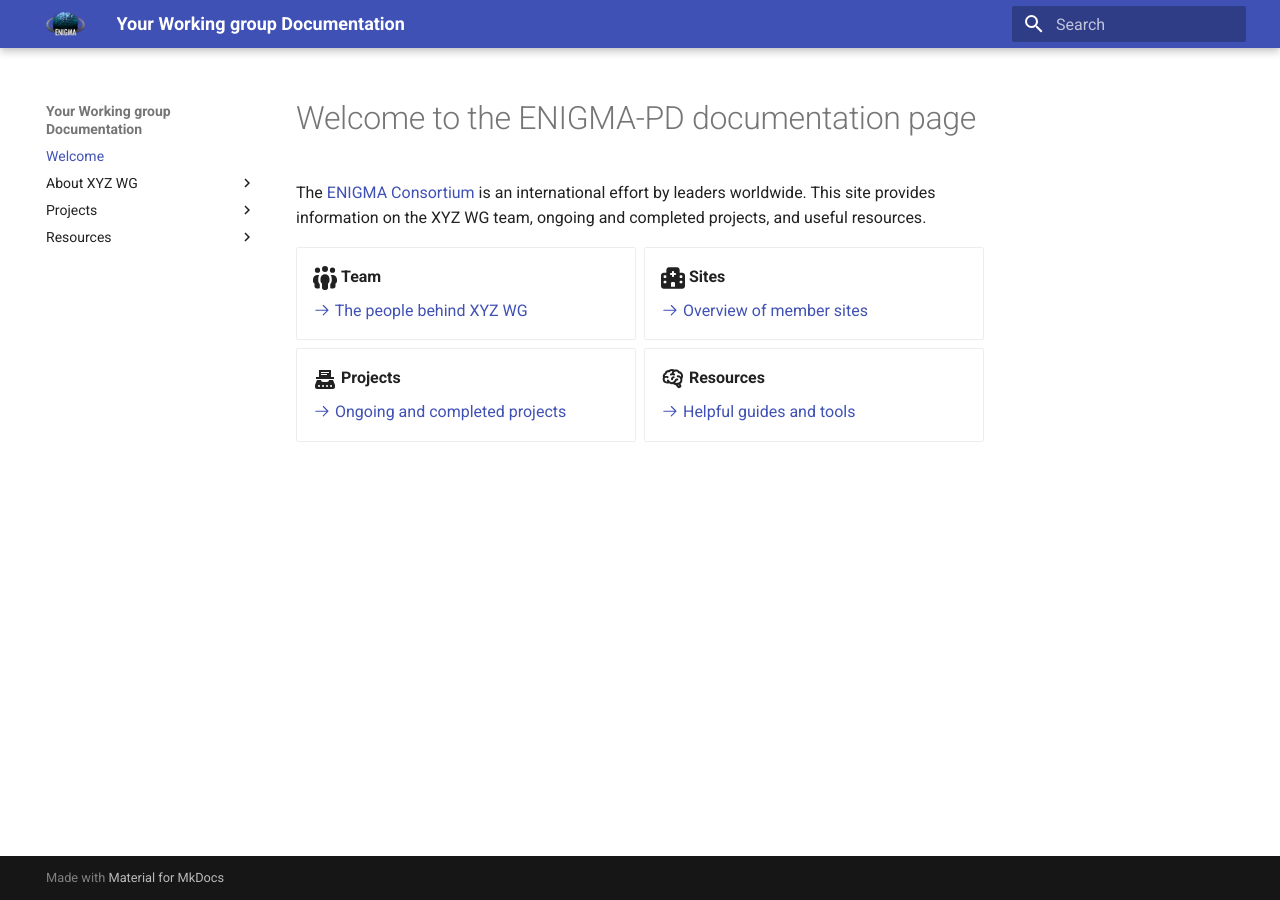
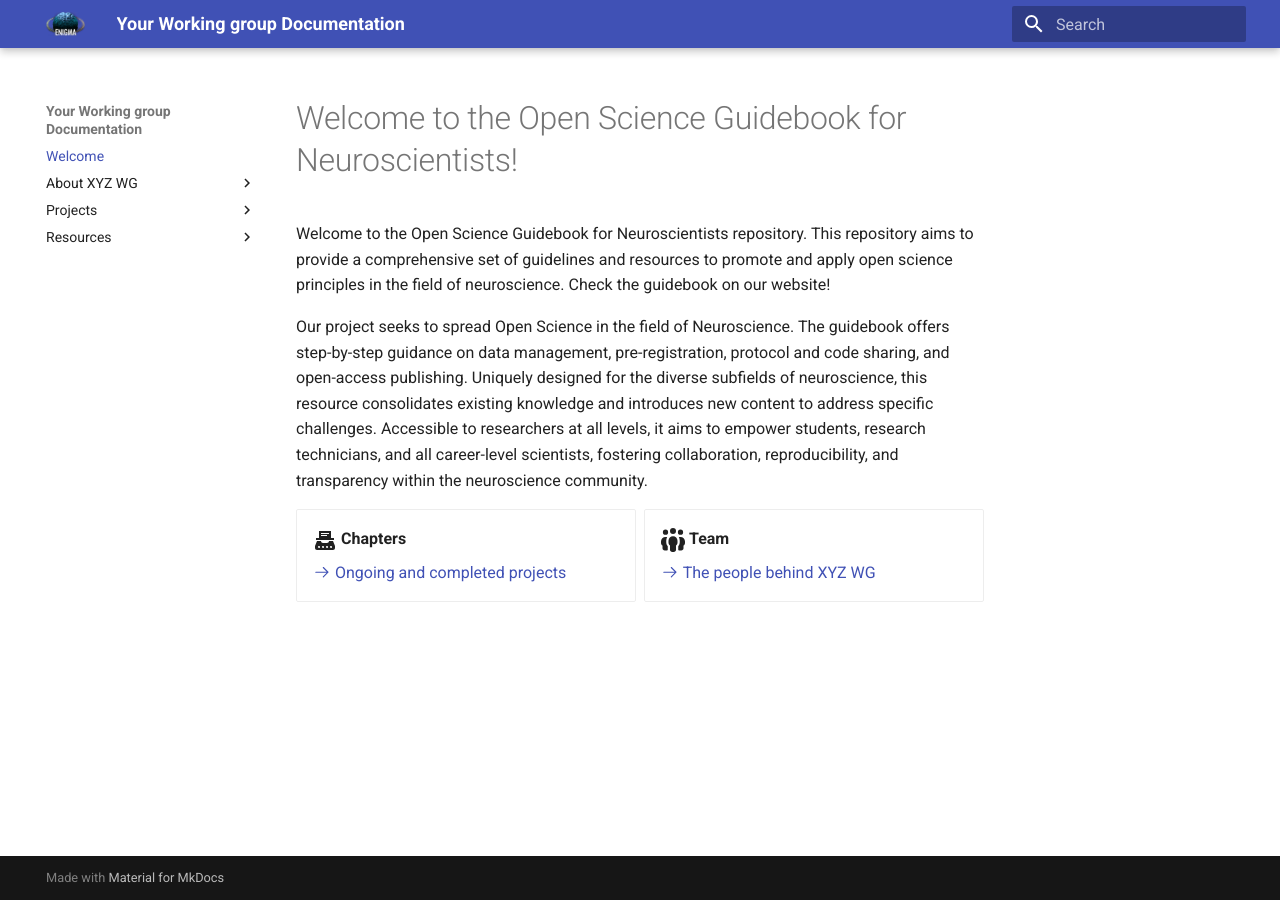
Before and after one commit to ANW-Open-Science/Open-Science-Guidebook-for-Neuroscientists, an MkDocs documentation site: the page built from docs/index.md, in a window 1280 px wide. Built offline with MkDocs 1.6.1 and Material for MkDocs 9.7.7, drawn with Linux system fonts in a browser that asks for light colours.

Commit message:
Update index.md

```diff
--- a/docs/index.md
+++ b/docs/index.md
@@ -1,23 +1,17 @@
-# Welcome to the ENIGMA-PD documentation page
+# Welcome to the Open Science Guidebook for Neuroscientists!
 
-The [ENIGMA Consortium](https://enigma.ini.usc.edu/about-2/) is an international effort by leaders worldwide. This site provides information on the XYZ WG team, ongoing and completed projects, and useful resources.
+Welcome to the Open Science Guidebook for Neuroscientists repository. This repository aims to provide a comprehensive set of guidelines and resources to promote and apply open science principles in the field of neuroscience. Check the guidebook on our website!
+
+Our project seeks to spread Open Science in the field of Neuroscience. The guidebook offers step-by-step guidance on data management, pre-registration, protocol and code sharing, and open-access publishing. Uniquely designed for the diverse subfields of neuroscience, this resource consolidates existing knowledge and introduces new content to address specific challenges. Accessible to researchers at all levels, it aims to empower students, research technicians, and all career-level scientists, fostering collaboration, reproducibility, and transparency within the neuroscience community.
 
 <div class="grid cards" markdown>
+
+- :material-typewriter:{ .lg .middle } __Chapters__
+
+    [:octicons-arrow-right-24: Ongoing and completed projects](tabs/all_chapters.md)
 
 - :fontawesome-solid-people-group:{ .lg .middle } __Team__
 
     [:octicons-arrow-right-24: The people behind XYZ WG](working_group/team.md)
 
-- :fontawesome-solid-hospital-wide:{ .lg .middle } __Sites__
-
-    [:octicons-arrow-right-24: Overview of member sites](working_group/existing_sites.md)
-
-- :material-typewriter:{ .lg .middle } __Projects__
-
-    [:octicons-arrow-right-24: Ongoing and completed projects](projects/propose_a_project.md)
-
-- :material-brain:{ .lg .middle } __Resources__
-
-    [:octicons-arrow-right-24: Helpful guides and tools](resources/how_to_guides/overview.md)
-
 </div>
```
